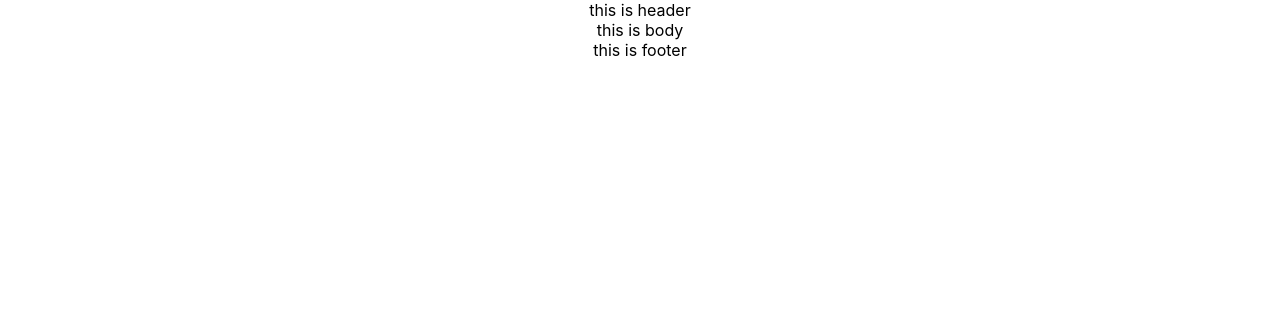
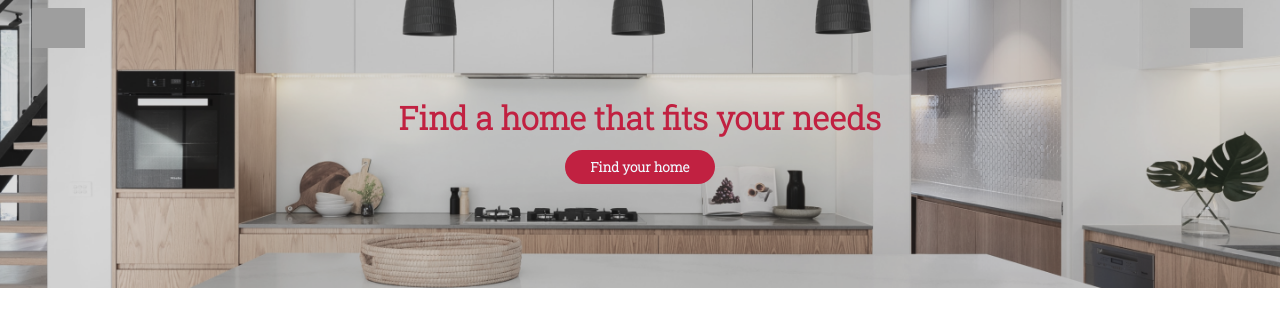
Before and after one commit to zyc2339/Airbnb-mission7, a React (Create React App) app: page / in a window 1280 px wide. Shown: the top 326 px of the page. Built offline with nearby package versions, Linux system fonts and the light colour scheme; grey boxes are pictures that could not be loaded.

Commit message:
page one header done

```diff
--- a/src/App.css
+++ b/src/App.css
@@ -1,9 +1,51 @@
+@import url("https://fonts.googleapis.com/css2?family=Roboto+Slab:wght@300&display=swap");
 * {
   margin: 0;
   padding: 0;
   box-sizing: border-box;
+  font-family: "Roboto Slab", serif;
 }
 
 .App {
+  width: 100%;
+  height: 100%;
+}
+
+.header {
+  background-image: url("./image/Mask\ Group.png");
+  position: absolute;
+  top: 0;
+  left: 0;
+  width: 100%;
+  height: 18rem;
+  box-sizing: border-box;
+  background-size: cover;
+  background-repeat: no-repeat;
+  background-position-x: center;
+  background-position-y: center;
+}
+.logo {
+  padding: 0 2rem;
+  margin-top: 0.5rem;
+  display: grid;
+  grid-template-columns: 20fr 1fr;
+}
+.logo img {
+  height: 2.5rem;
+}
+
+.filter-zone {
+  margin-top: 3rem;
   text-align: center;
+  color: #c12141;
 }
+
+.filter-zone button {
+  font-weight: bold;
+  border-radius: 19px;
+  margin-top: 0.7rem;
+  padding: 0.5rem 1.6rem;
+  border: none;
+  color: aliceblue;
+  background-color: #c12141;
+}
--- a/src/App.js
+++ b/src/App.js
@@ -1,12 +1,10 @@
 import "./App.css";
 import Home from "./components/Home";
-import Header from "./components/Header";
 import Footer from "./components/Footer";
 
 function App() {
   return (
     <div className="App">
-      <Header />
       <Home />
       <Footer />
     </div>
--- a/src/components/Header.js
+++ b/src/components/Header.js
@@ -1,3 +1,8 @@
 export default function Header() {
-  return <header className="header">this is header</header>;
+  return (
+    <div className="logo">
+      <img src="image/icon/Group 64.png" alt="logo" />
+      <img src="image/icon/Group 63.png" alt="user" />
+    </div>
+  );
 }
--- a/src/components/Home.js
+++ b/src/components/Home.js
@@ -1,3 +1,15 @@
-export default function Header(options) {
-  return <div className="main">this is body</div>;
+import Header from "./Header";
+
+export default function Home(options) {
+  return (
+    <div className="main">
+      <header className="header">
+        <Header />
+        <div className="filter-zone">
+          <h1>Find a home that fits your needs</h1>
+          <button className="btn btn-find">Find your home</button>
+        </div>
+      </header>
+    </div>
+  );
 }
```
Also changed, not shown: src/image/Mask Group.png.
